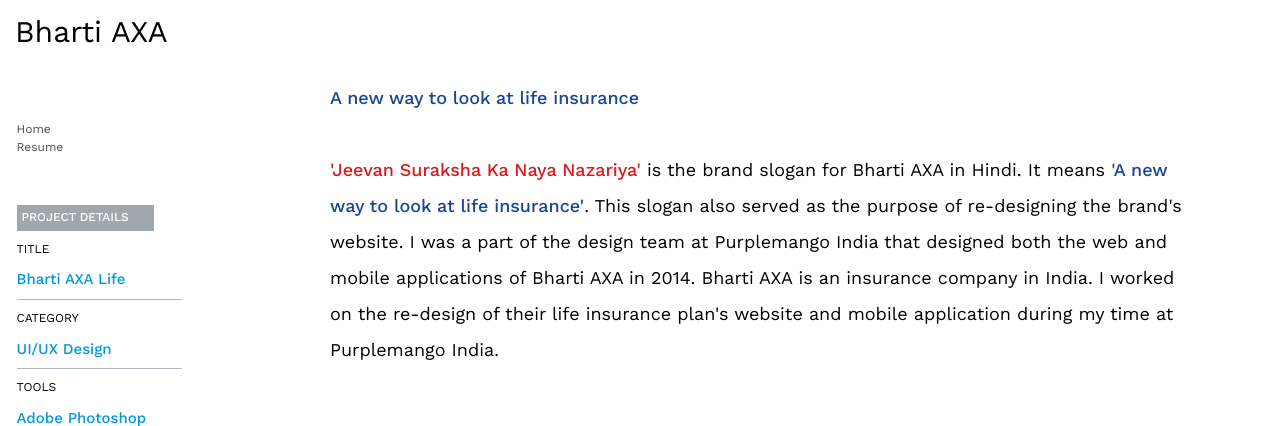
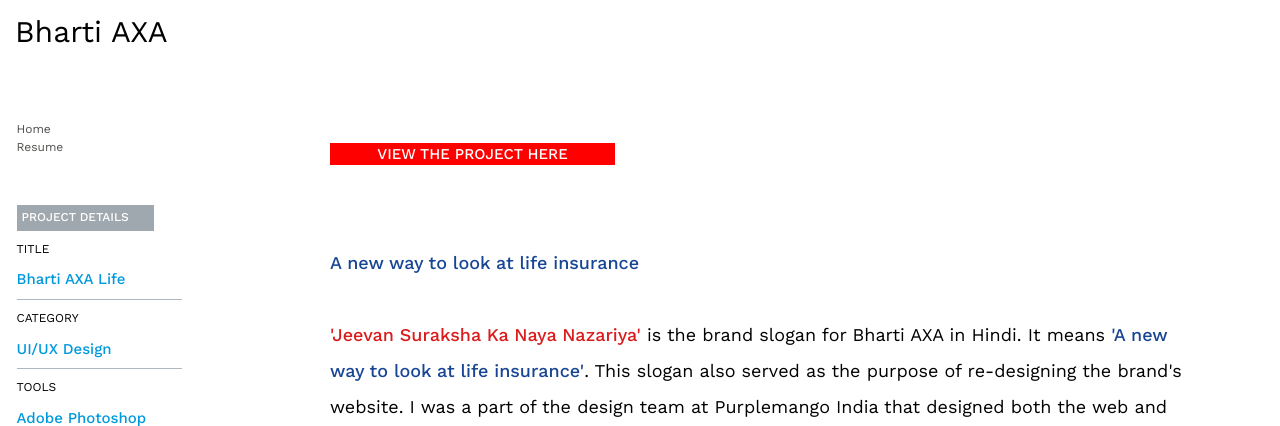
Before and after one commit to bedadala92/New-Portfolio, a Jekyll site: the page built from bharti/index.html, in a window 1280 px wide and 900 px high, cut to the strip 0-426 px from the top of the window. Built offline with Jekyll 4.4.1, drawn with Linux system fonts in a browser that asks for light colours.

Commit message:
made changes

```diff
--- a/_includes/bharti.html
+++ b/_includes/bharti.html
@@ -1,4 +1,4 @@
-<div class="home-wrap"><div class="header-position"><div class="heading"><div id="brand">Bharti AXA</div></div><div class="subnav"><ul><li><a href="{{site.baseurl}}/">Home</a></li><li><a href="{{site.baseurl}}/resume/">Resume</a></li></ul><div class="sectionscat">Project details</div><p>Title</p><h3>Bharti AXA Life</h3><div class="sectionav"></div><p>Category</p><h3>UI/UX Design</h3><div class="sectionav"></div><p>tools</p><h3>Adobe Photoshop</h3><div class="sectionav"></div></div></div><section class="about"><div class="intro"><p><span style="font-weight:500; color:#184694; white-space: nowrap">A new way to look at life insurance</span></br></br>
+<div class="home-wrap"><div class="header-position"><div class="heading"><div id="brand">Bharti AXA</div></div><div class="subnav"><ul><li><a href="{{site.baseurl}}/">Home</a></li><li><a href="{{site.baseurl}}/resume/">Resume</a></li></ul><div class="sectionscat">Project details</div><p>Title</p><h3>Bharti AXA Life</h3><div class="sectionav"></div><p>Category</p><h3>UI/UX Design</h3><div class="sectionav"></div><p>tools</p><h3>Adobe Photoshop</h3><div class="sectionav"></div></div></div><section class="about"><div class="app"><a href="https://www.bharti-axalife.com/">View the project here</a></div><div class="intro"><p><span style="font-weight:500; color:#184694; white-space: nowrap">A new way to look at life insurance</span></br></br>
 <span><span style="color: #da1c1d;font-weight:500">'Jeevan Suraksha Ka Naya Nazariya'</span> is the brand slogan for Bharti AXA in Hindi. It means <span style="color: #184694;font-weight:500">'A new way to look at
 life insurance'</span>. This slogan also served as the purpose of re-designing the brand's website. I was a part of the design team at
 Purplemango India that designed both the web and mobile applications of Bharti AXA in 2014.</span>
--- a/_includes/byjus.html
+++ b/_includes/byjus.html
@@ -1,5 +1,5 @@
 <div class="home-wrap"><div class="header-position"><div class="heading"><div id="brand">Byju's Classes</div></div><div class="subnav"><ul><li><a href="{{site.baseurl}}/">Home</a></li><li><a href="{{site.baseurl}}/resume/">Resume</a></li></ul><div class="sectionscat">Project details</div><p style="text-transform: uppercase; font-size:12px">Title</p><h3 style="color:#09d; font-weight:500; margin-top:0px; margin-bottom:0px; font-size:15px">Byju's Classes</h3><div class="sectionav"></div><p style="text-transform: uppercase; font-size:12px">Category</p><h3 style="color:#09d; font-weight:500; margin-top:0px; margin-bottom:0px; font-size:15px">UI/UX Design</h3><div class="sectionav"></div><p style="text-transform: uppercase; font-size:12px">tools</p><h3 style="color:#09d; font-weight:500; margin-top:0px; margin-bottom:0px; font-size:15px; line-height:1.5em">Adobe Photoshop<br>
-Adobe Illustrator</h3><div class="sectionav"></div></div></div><section class="about"><div class="intro"><div class="bullet"><div class="check"></div><span>Revolutionary Product</br></span><div class="check"></div><span>Strong Customer base</br></span><div class="check"></div><span>Visionary Leadership</br></span><div class="plus"></div><span>Good Design</br></span></div><p>Byju's is an educational technology startup from India. Even before
+Adobe Illustrator</h3><div class="sectionav"></div></div></div><section class="about"><div class="app"><a href="https://byjus.com/">View the project here</a></div><div class="intro"><div class="bullet"><div class="check"></div><span>Revolutionary Product</br></span><div class="check"></div><span>Strong Customer base</br></span><div class="check"></div><span>Visionary Leadership</br></span><div class="plus"></div><span>Good Design</br></span></div><p>Byju's is an educational technology startup from India. Even before
 <a href='http://www.businessinsider.com/mark-zuckerberg-invests-byju-indian-education-startup-2016-9'>
 Mark Zuckerberg made bets</a>
 on its potential to disrupt the way we learn, Byju's was a leader among test prep companies in India.
--- a/_jadefiles/bharti.jade
+++ b/_jadefiles/bharti.jade
@@ -25,6 +25,8 @@
         Adobe Photoshop
       .sectionav.
   section.about
+    .app
+      <a href="https://www.bharti-axalife.com/">View the project here</a>
     .intro
       p.
         <span style="font-weight:500; color:#184694; white-space: nowrap">A new way to look at life insurance</span></br></br>
--- a/_jadefiles/byjus.jade
+++ b/_jadefiles/byjus.jade
@@ -26,6 +26,8 @@
         Adobe Illustrator
       .sectionav.
   section.about
+    .app
+      <a href="https://byjus.com/">View the project here</a>
     .intro
       .bullet
           .check
```
